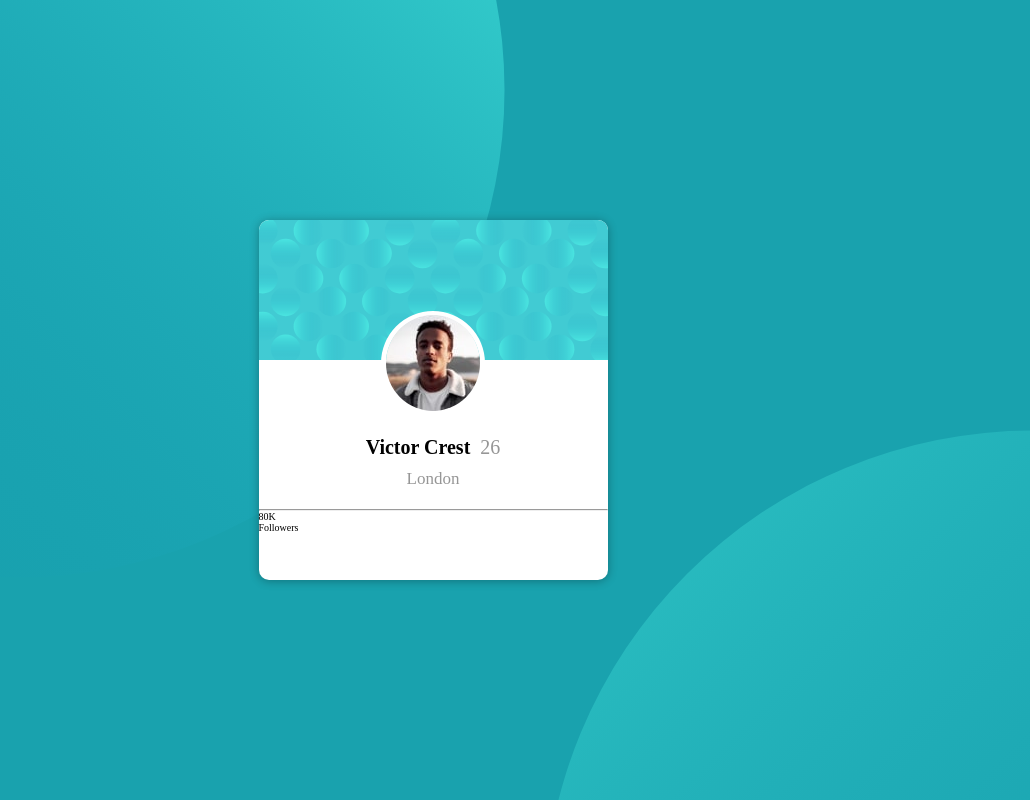
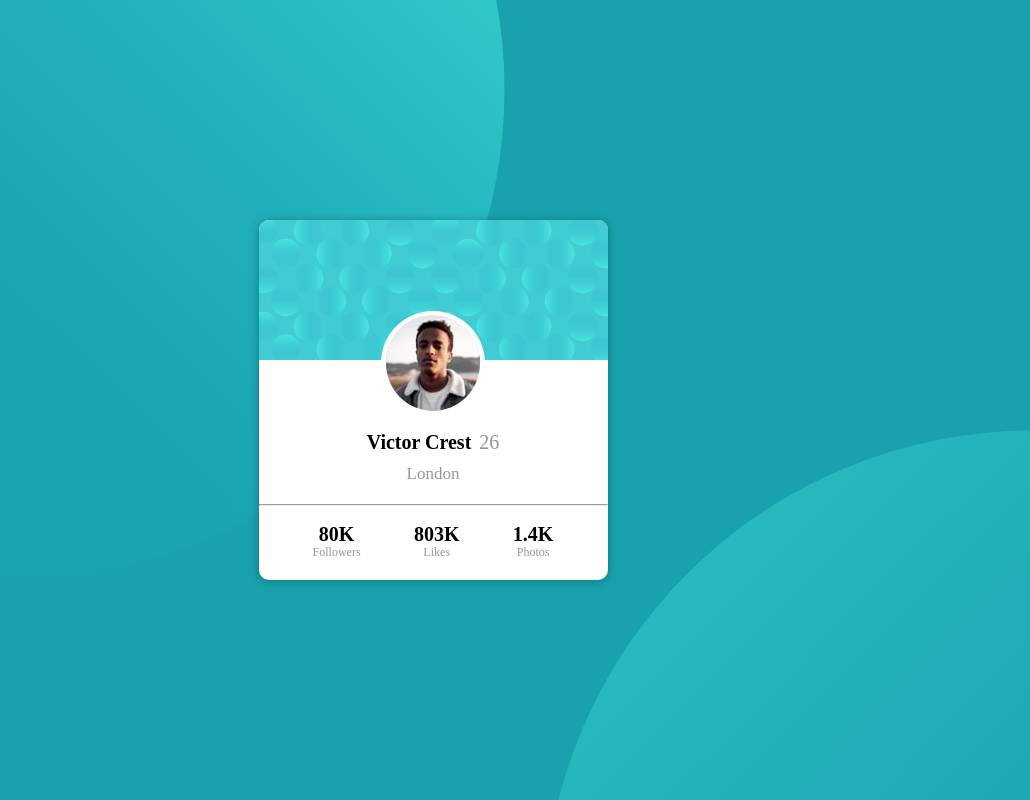
Before and after one commit to John9927/profileCard, an Angular app: page / in a window 1280 px wide. Shown: the whole page, without its empty margins (207-1237 px from the left). Built offline with nearby package versions, Linux system fonts and the light colour scheme.

Commit message:
Add Social Items + Fix Style Desktop

```diff
--- a/src/app/card/card.component.css
+++ b/src/app/card/card.component.css
@@ -66,7 +66,7 @@
 .card__title {
   display: flex;
   justify-content: center;
-  margin-top: 20px;
+  margin-top: 15px;
 }
 
 .card__name {
@@ -75,7 +75,7 @@
 }
 
 .card__age {
-  margin-left: 10px;
+  margin-left: 8px;
   font-weight: 400;
   font-size: 20px;
   color: hsl(0, 0%, 59%);
@@ -92,20 +92,33 @@
 
 hr {
   margin-top: 20px;
+  color: hsl(0, 0%, 59%);;
 }
 
 /* Social */
 .card__social__container {
   display: flex;
   width: 100%;
+  height: 20%;
+}
+
+.card__social__items {
+  display: flex;
+  width: 69%;
+  margin: auto;
   justify-content: space-between;
 }
 
 .card__social__item {
   display: flex;
+  flex-direction: column;
+  text-align: center;
+  font-size: 20px;
+  font-weight: bold;
 }
 
-.card__social__item {
-  display: flex;
-  flex-direction: column;
+.card__social__label {
+  font-size: 12px;
+  font-weight: 400;
+  color: hsl(0, 0%, 59%);
 }
--- a/src/app/card/card.component.html
+++ b/src/app/card/card.component.html
@@ -2,7 +2,6 @@
 <div class="image__top"></div>
 <!-- Background Image Bottom -->
 <div class="image__bottom"></div>
-
 <!-- Card -->
 <div class="card__container">
   <!-- Banner -->
@@ -28,9 +27,20 @@
     <!-- Social -->
     <div class="card__social__container">
       <div class="card__social__items">
+        <!-- Followers -->
         <div class="card__social__item">
-          <span>80K</span>
-          <span>Followers</span>
+          <span class="card__social__item">80K</span>
+          <span class="card__social__label">Followers</span>
+        </div>
+        <!-- Likes -->
+        <div class="card__social__item">
+          <span class="card__social__item">803K</span>
+          <span class="card__social__label">Likes</span>
+        </div>
+        <!-- Photos -->
+        <div class="card__social__item">
+          <span class="card__social__item">1.4K</span>
+          <span class="card__social__label">Photos</span>
         </div>
       </div>
 
```
